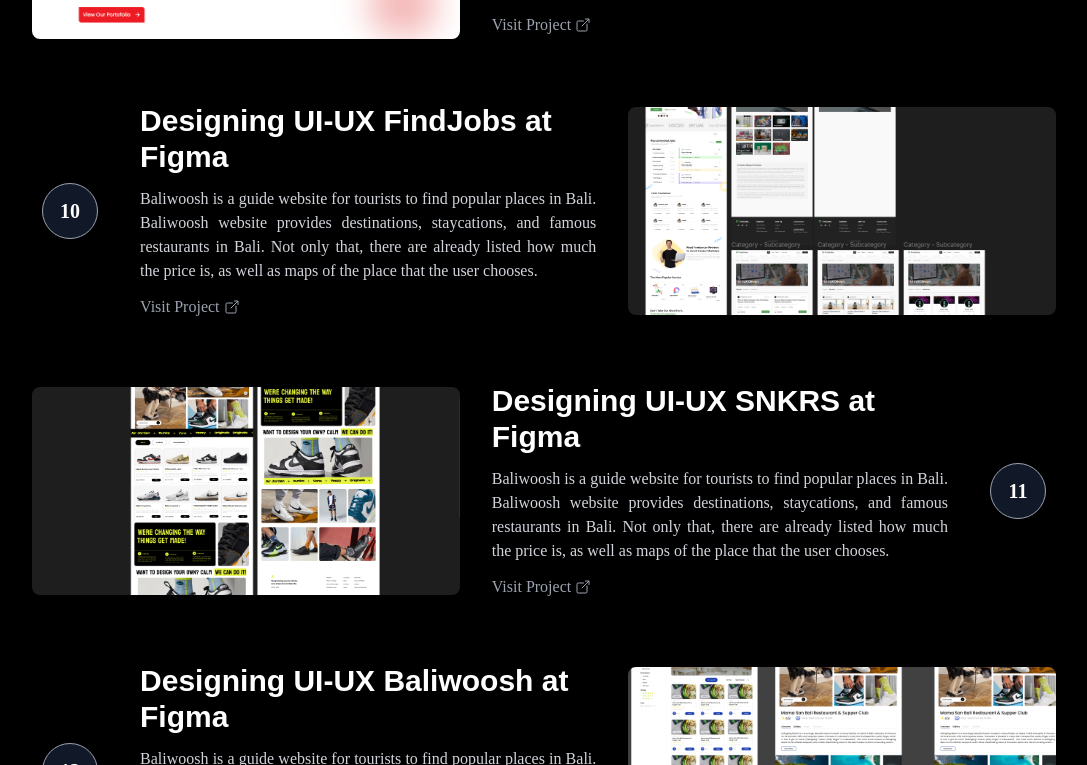
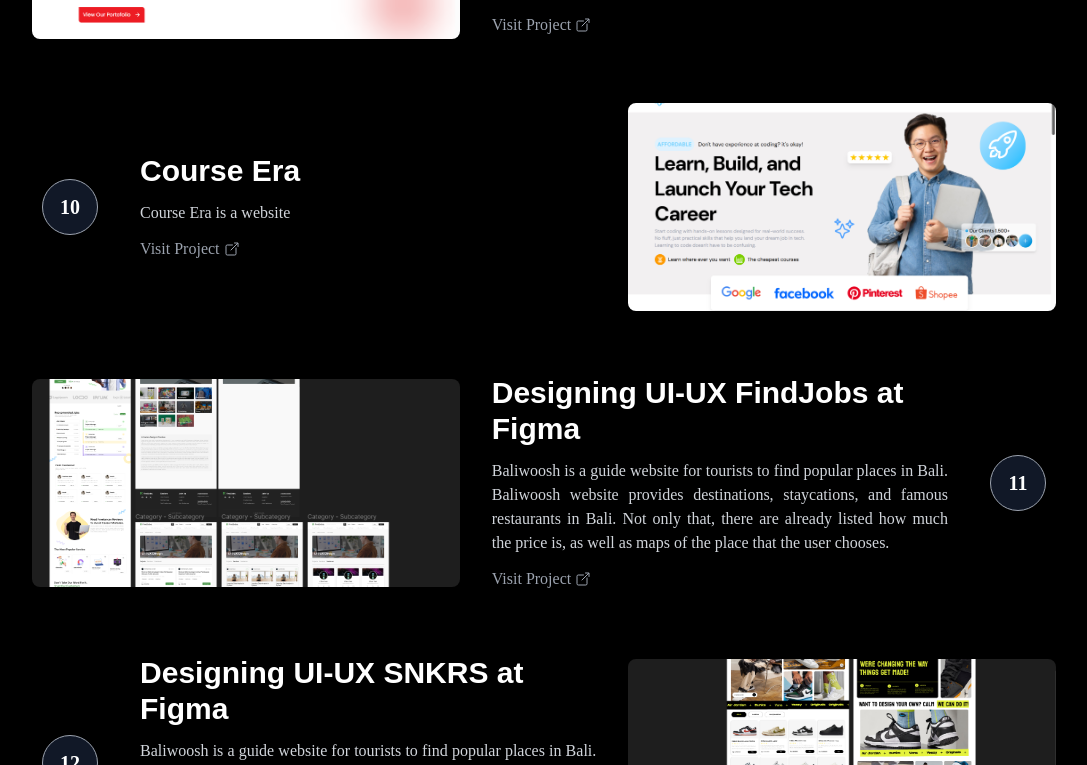
Before and after one commit to ayuarista/portofolio-arista, a React (Create React App) app: page / in a window 1280 px wide. Shown: the part 5255-6020 px from the top of the page, without its empty margins (96-1183 px from the left). Built offline with nearby package versions, Linux system fonts and the light colour scheme.

Commit message:
Add new project "Course Era" and update project IDs in Projects component

```diff
--- a/src/components/molecules/Projects.jsx
+++ b/src/components/molecules/Projects.jsx
@@ -76,20 +76,27 @@
   },
   {
     id: 10,
+    title: "Course Era",
+    description: "Course Era is a website",
+    image: require("../../assets/course-era.png"),
+    link: "https://course-era.netlify.app/"
+  },
+  {
+    id: 11,
     title: "Designing UI-UX FindJobs at Figma",
     description:
       "Baliwoosh is a guide website for tourists to find popular places in Bali. Baliwoosh website provides destinations, staycations, and famous restaurants in Bali. Not only that, there are already listed how much the price is, as well as maps of the place that the user chooses.",
     image: require("../../assets/figma-findjobs.png"),
   },
   {
-    id: 11,
+    id: 12,
     title: "Designing UI-UX SNKRS at Figma",
     description:
       "Baliwoosh is a guide website for tourists to find popular places in Bali. Baliwoosh website provides destinations, staycations, and famous restaurants in Bali. Not only that, there are already listed how much the price is, as well as maps of the place that the user chooses.",
     image: require("../../assets/snkrs.png"),
   },
   {
-    id: 12,
+    id: 13,
     title: "Designing UI-UX Baliwoosh at Figma",
     description:
       "Baliwoosh is a guide website for tourists to find popular places in Bali. Baliwoosh website provides destinations, staycations, and famous restaurants in Bali. Not only that, there are already listed how much the price is, as well as maps of the place that the user chooses.",
```
Also changed, not shown: src/assets/course-era.png (added).
